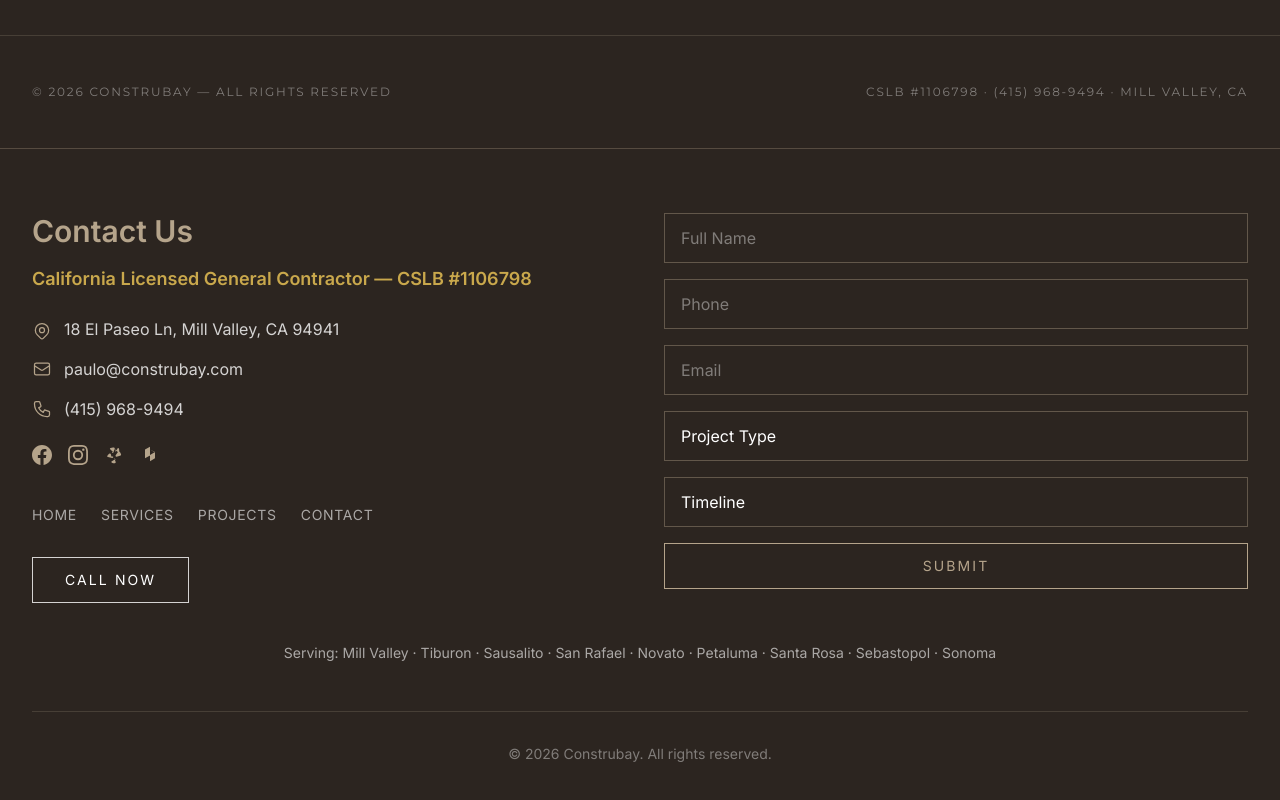
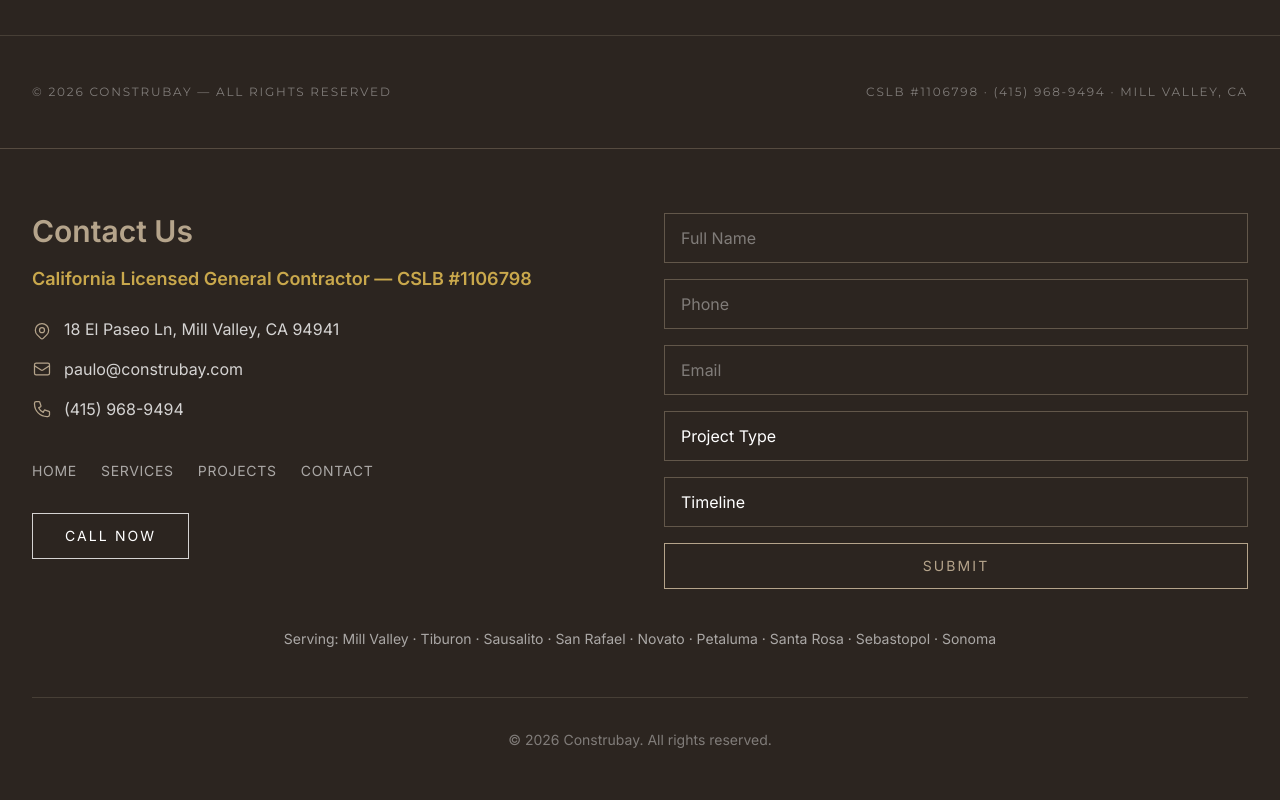
Before and after one commit to pfusbr-rj/construbay-web, a Next.js app: page / in a window 1280 px wide. Shown: the part 4300-5100 px from the top of the page. Built offline with nearby package versions, Linux system fonts and the light colour scheme.

Commit message:
fix: remove social icons from layout, force center hero

```diff
--- a/src/components/Footer.tsx
+++ b/src/components/Footer.tsx
@@ -78,21 +78,6 @@
               </div>
             </div>
 
-            {/* Social Links */}
-            <div className="mt-6 flex gap-4">
-              <a href="https://www.facebook.com/construbay" target="_blank" rel="noopener noreferrer" className="text-brand-tan hover:text-brand-tan/70 transition-colors" aria-label="Facebook">
-                <svg className="w-5 h-5" fill="currentColor" viewBox="0 0 24 24"><path d="M24 12.073c0-6.627-5.373-12-12-12s-12 5.373-12 12c0 5.99 4.388 10.954 10.125 11.854v-8.385H7.078v-3.47h3.047V9.43c0-3.007 1.792-4.669 4.533-4.669 1.312 0 2.686.235 2.686.235v2.953H15.83c-1.491 0-1.956.925-1.956 1.874v2.25h3.328l-.532 3.47h-2.796v8.385C19.612 23.027 24 18.062 24 12.073z" /></svg>
-              </a>
-              <a href="https://www.instagram.com/construbaymarin/" target="_blank" rel="noopener noreferrer" className="text-brand-tan hover:text-brand-tan/70 transition-colors" aria-label="Instagram">
-                <svg className="w-5 h-5" fill="currentColor" viewBox="0 0 24 24"><path d="M12 2.163c3.204 0 3.584.012 4.85.07 3.252.148 4.771 1.691 4.919 4.919.058 1.265.069 1.645.069 4.849 0 3.205-.012 3.584-.069 4.849-.149 3.225-1.664 4.771-4.919 4.919-1.266.058-1.644.07-4.85.07-3.204 0-3.584-.012-4.849-.07-3.26-.149-4.771-1.699-4.919-4.92-.058-1.265-.07-1.644-.07-4.849 0-3.204.013-3.583.07-4.849.149-3.227 1.664-4.771 4.919-4.919 1.266-.057 1.645-.069 4.849-.069zM12 0C8.741 0 8.333.014 7.053.072 2.695.272.273 2.69.073 7.052.014 8.333 0 8.741 0 12c0 3.259.014 3.668.072 4.948.2 4.358 2.618 6.78 6.98 6.98C8.333 23.986 8.741 24 12 24c3.259 0 3.668-.014 4.948-.072 4.354-.2 6.782-2.618 6.979-6.98.059-1.28.073-1.689.073-4.948 0-3.259-.014-3.667-.072-4.947-.196-4.354-2.617-6.78-6.979-6.98C15.668.014 15.259 0 12 0zm0 5.838a6.162 6.162 0 100 12.324 6.162 6.162 0 000-12.324zM12 16a4 4 0 110-8 4 4 0 010 8zm6.406-11.845a1.44 1.44 0 100 2.881 1.44 1.44 0 000-2.881z" /></svg>
-              </a>
-              <a href="https://www.yelp.com/biz/construbay-mill-valley" target="_blank" rel="noopener noreferrer" className="text-brand-tan hover:text-brand-tan/70 transition-colors" aria-label="Yelp">
-                <svg className="w-5 h-5" fill="currentColor" viewBox="0 0 24 24"><path d="M20.16 12.594l-4.995 1.433c-.96.276-1.74-.8-1.176-1.63l2.905-4.308a1.072 1.072 0 011.596-.206 7.26 7.26 0 011.96 3.105c.262.79-.29 1.607-1.29 1.607zm-7.842 3.04l1.713 4.89c.227.648-.272 1.394-.978 1.462a7.155 7.155 0 01-3.63-.79c-.74-.39-.766-1.3-.066-1.71l4.155-2.446c.432-.255.88-.08.806.594zm-1.458-1.844c.608.756-.096 1.872-1.068 1.692l-5.054-.934c-.72-.134-1.07-.978-.686-1.65a7.276 7.276 0 012.608-2.678c.7-.41 1.488.086 1.594.89l.606 2.68zm-.28-5.636L7.39 5.242c-.504-.49-.21-1.382.458-1.59A7.2 7.2 0 0112 3.098c.73.046 1.16.786.864 1.488l-1.578 4.386c-.224.622-1.072.662-1.706.182zm2.926.282l2.76-4.338c.4-.63 1.394-.53 1.658.166A7.174 7.174 0 0118.2 7.68c-.1.788-.94 1.14-1.596.67l-3.334-2.4c-.46-.332-.378-1.02.236-1.514z" /></svg>
-              </a>
-              <a href="https://www.houzz.com/professionals/construbay" target="_blank" rel="noopener noreferrer" className="text-brand-tan hover:text-brand-tan/70 transition-colors" aria-label="Houzz">
-                <svg className="w-5 h-5" fill="currentColor" viewBox="0 0 24 24"><path d="M12 5.5V2L6 5.5v3.5l6-3.5zm0 0v7L6 16v-7l6-3.5zm0 0L18 9v7l-6 3.5V12l6-3.5" /></svg>
-              </a>
-            </div>
 
             {/* Footer Nav */}
             <nav className="mt-10 flex flex-wrap gap-6">
```
